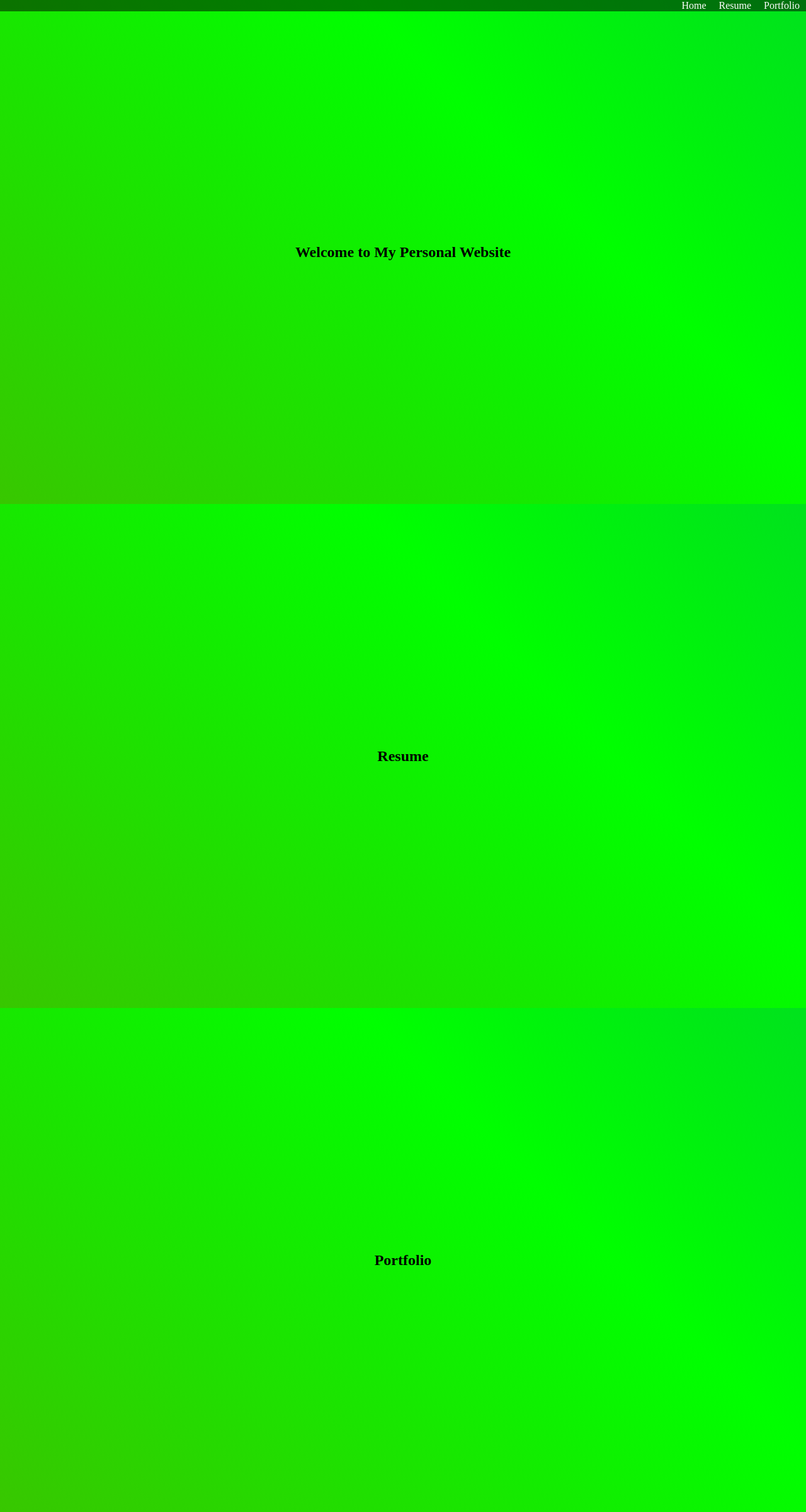
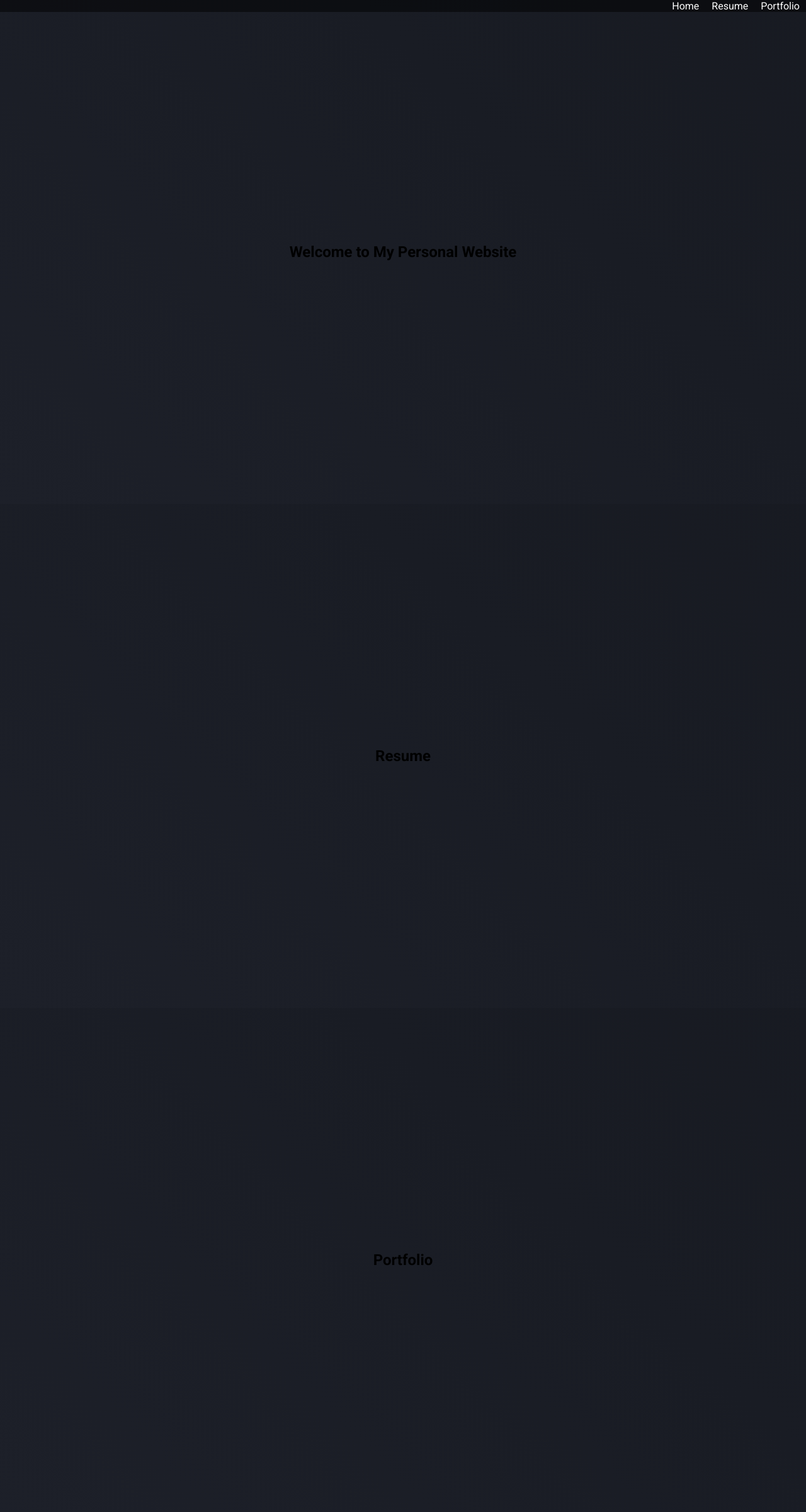
Before and after one commit to anwjt/anwjt.github.io, a PHP site: page / in a window 1280 px wide. Shown: the whole page at 63% size. Run offline with PHP 8.4, Linux system fonts and the light colour scheme.

Commit message:
add bg and change font

```diff
--- a/resume/index.html
+++ b/resume/index.html
@@ -6,6 +6,7 @@
   <meta name="viewport" content="width=device-width, initial-scale=1.0">
   <title>Home</title>
   <link rel="stylesheet" href="styles.css">
+  <link href="https://fonts.googleapis.com/css2?family=Roboto:wght@400;700&display=swap" rel="stylesheet">
 </head>
 
 <body>
--- a/resume/styles.css
+++ b/resume/styles.css
@@ -2,6 +2,7 @@ body {
   margin: 0;
   padding: 0;
   scroll-behavior: smooth;
+  font-family: 'Roboto', sans-serif; /* Add the font-family declaration */
 }
 
 .section {
@@ -9,7 +10,7 @@ body {
   display: flex;
   justify-content: center;
   align-items: center;
-  background: linear-gradient(45deg, #ff0000, #00ff00, #0000ff);
+  background: linear-gradient(45deg, #2b2e3b, #191c24, #0d0e11);
   background-size: 600% 600%;
   animation: gradientAnimation 10s ease infinite;
 }
```
